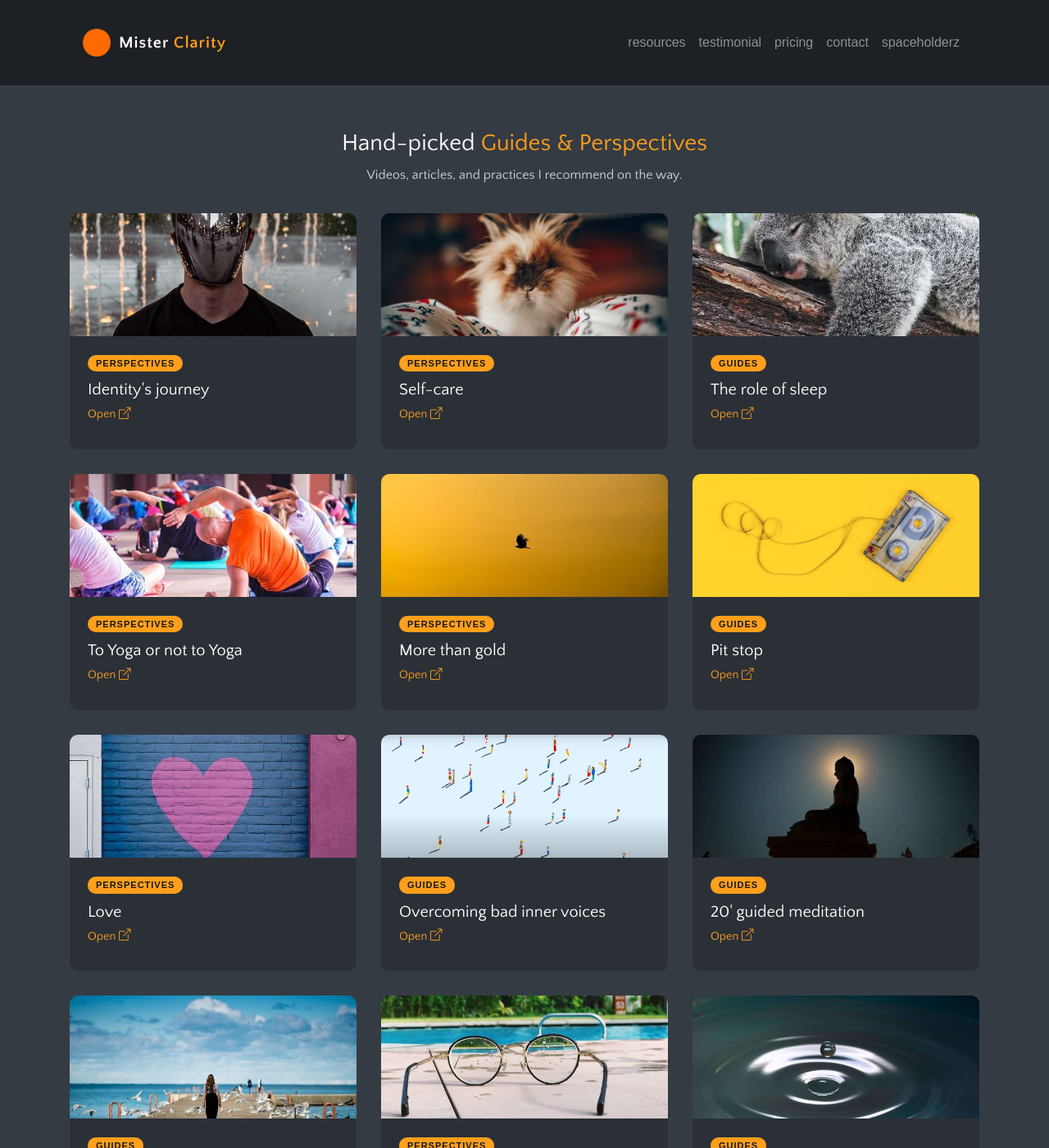
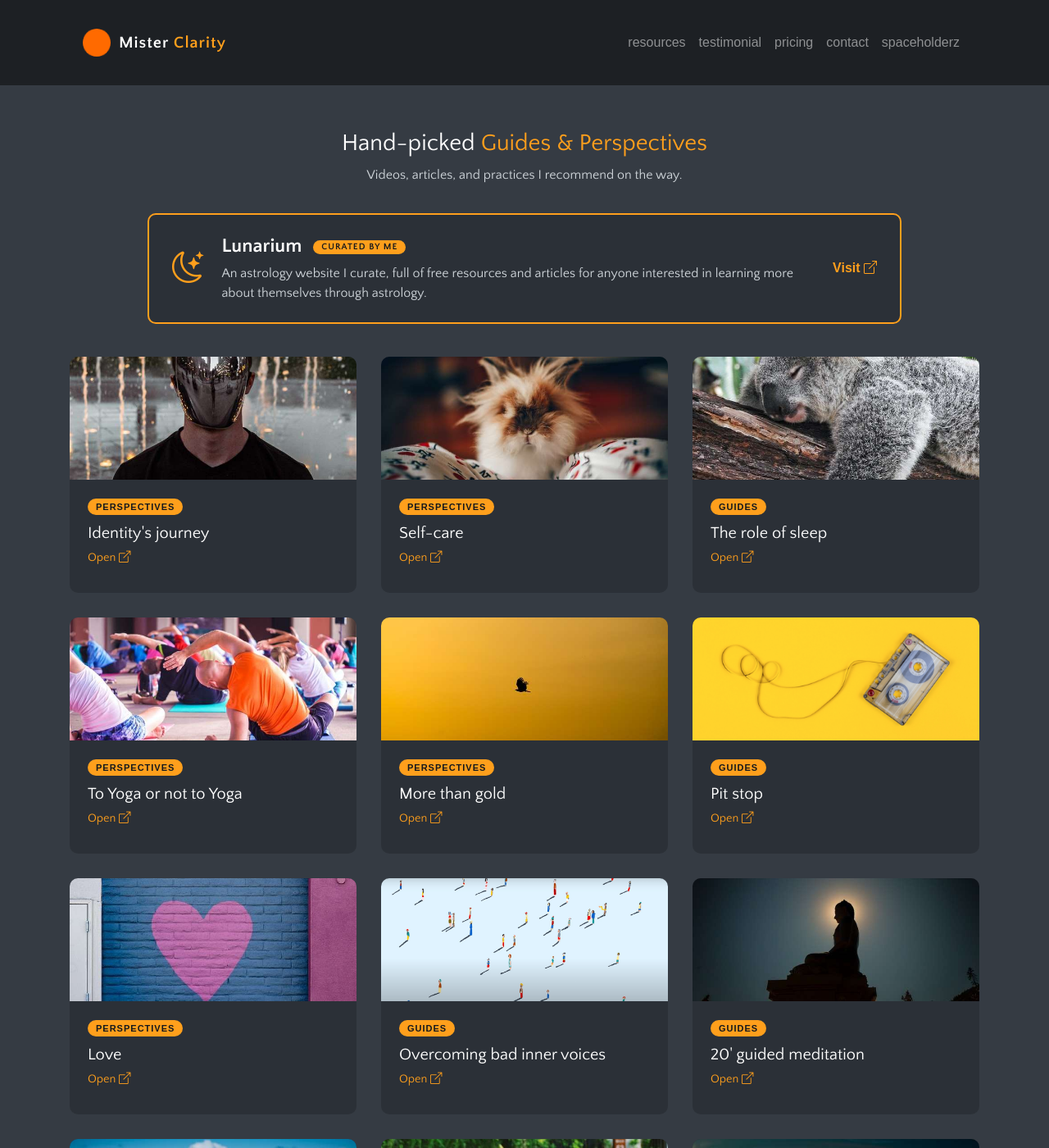
Before and after one commit to misterclarity/misterclarity-refactored, a Jekyll site: the page built from resources/index.html, in a window 1280 px wide and 1400 px high, scrolled down 894 px. Shown: the whole window at 82% size. Built offline with Jekyll 4.4.1, drawn with Linux system fonts in a browser that asks for light colours; some web fonts are replaced.

Commit message:
Feature Lunarium on the resources page
Highlighted card linking to lunarium.co.uk — the astrology site
curated by the owner, with free resources and articles.

Co-Authored-By: Claude Fable 5 <noreply@anthropic.com>

```diff
--- a/assets/css/style.css
+++ b/assets/css/style.css
@@ -3300,3 +3300,63 @@ img[src$="logo.png"] {
   color: #FF9F1C !important;
   font-size: 0.9rem;
 }
+
+/* Lunarium featured link */
+.lunarium-feature {
+  display: flex;
+  align-items: center;
+  gap: 22px;
+  background: rgba(0, 0, 0, 0.18);
+  border: 2px solid #FF9F1C;
+  border-radius: 10px;
+  padding: 24px 28px;
+  margin-bottom: 40px;
+  color: #fff;
+  transition: transform 250ms ease, box-shadow 250ms ease;
+}
+
+.lunarium-feature:hover,
+.lunarium-feature:focus {
+  transform: translateY(-4px);
+  box-shadow: 0 12px 30px rgba(0, 0, 0, 0.3);
+  color: #fff;
+  text-decoration: none;
+}
+
+.lunarium-feature > i {
+  font-size: 2.4rem;
+  color: #FF9F1C;
+}
+
+.lunarium-feature h4 {
+  margin-bottom: 6px;
+  font-weight: 700;
+}
+
+.lunarium-feature h4 .resource-tag {
+  margin: 0 0 0 8px;
+  vertical-align: middle;
+}
+
+.lunarium-feature p {
+  margin: 0;
+  color: #cfd5da;
+}
+
+.lunarium-open {
+  margin-left: auto;
+  color: #FF9F1C;
+  white-space: nowrap;
+  font-weight: 700;
+}
+
+@media (max-width: 767px) {
+  .lunarium-feature {
+    flex-direction: column;
+    text-align: center;
+  }
+
+  .lunarium-open {
+    margin-left: 0;
+  }
+}
--- a/resources/index.html
+++ b/resources/index.html
@@ -69,6 +69,22 @@ redirect_from:
 		<!-- External Resources -->
 		<h3 class="res-subhead text-center">Hand-picked <span class="color">Guides &amp; Perspectives</span></h3>
 		<p class="res-subtitle text-center">Videos, articles, and practices I recommend on the way.</p>
+
+		<!-- Lunarium feature -->
+		<div class="row justify-content-center">
+			<div class="col-lg-10">
+				<a class="lunarium-feature" href="https://www.lunarium.co.uk/" target="_blank" rel="noopener">
+					<i class="bi-moon-stars"></i>
+					<div>
+						<h4>Lunarium <span class="resource-tag">Curated by me</span></h4>
+						<p>An astrology website I curate, full of free resources and articles for anyone interested in
+							learning more about themselves through astrology.</p>
+					</div>
+					<span class="lunarium-open">Visit <i class="bi-box-arrow-up-right"></i></span>
+				</a>
+			</div>
+		</div>
+
 		<div class="row">
 			{% assign resources = "Identity's journey|/images/mirror.jpg|Perspectives|https://youtu.be/rd3yeX1-SaM?t=3;
 			Self-care|/images/needs.jpg|Perspectives|https://www.facebook.com/Nepenthe.DZ/photos/a.992878550889643/1458004147710412;
```
